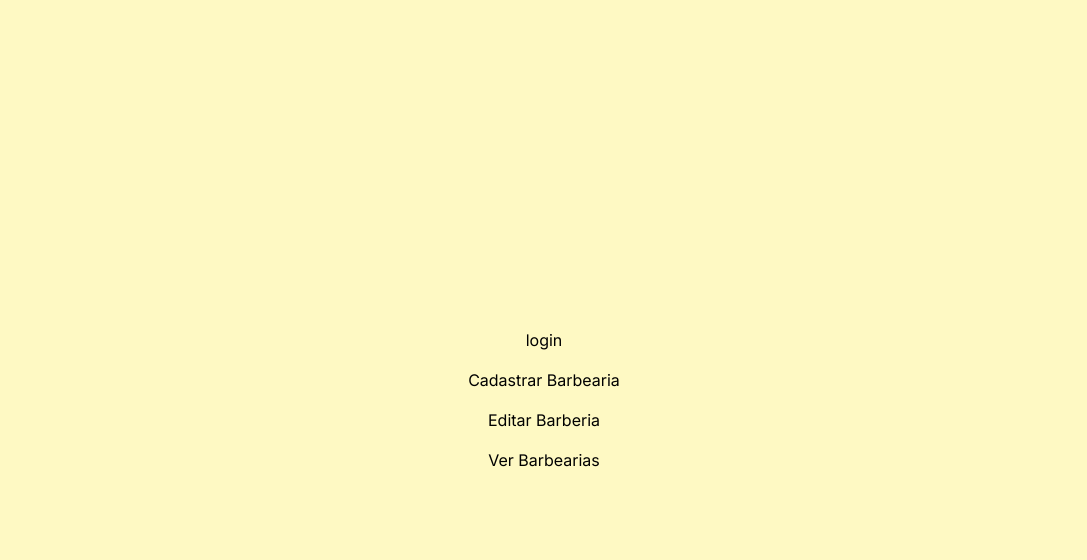
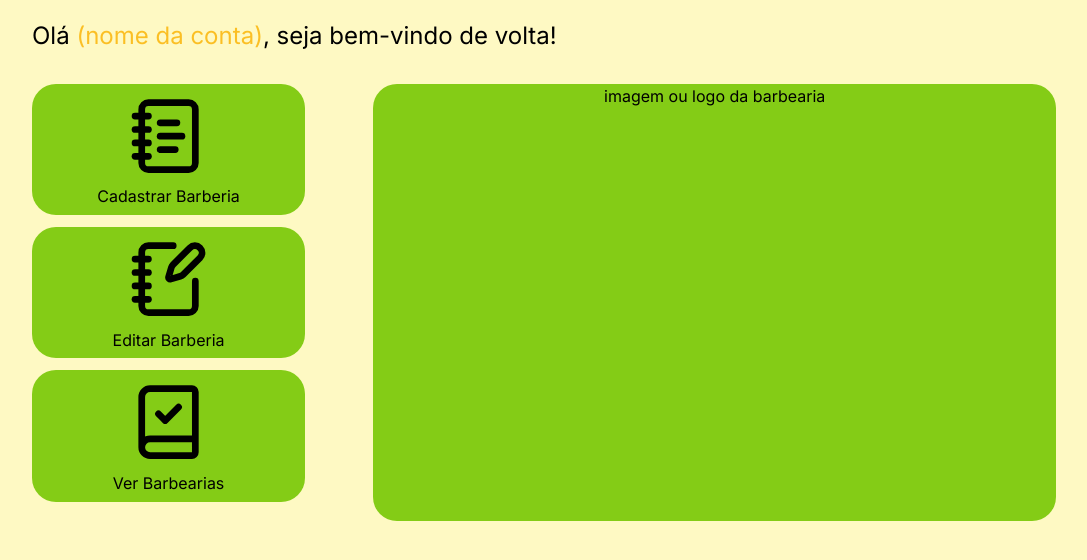
Before and after one commit to KauanMoreiraDev/barber_guto, a Next.js app: page /pages/inicio in a window 1280 px wide. Shown: the top 560 px of the page, without its empty margins (96-1183 px from the left). Built offline with nearby package versions, Linux system fonts and the light colour scheme.

Commit message:
troca de api, montagem dashbord

```diff
--- a/src/app/page.tsx
+++ b/src/app/page.tsx
@@ -14,7 +14,7 @@ const Login = () => {
         e.preventDefault(); // Evita o recarregamento da página
 
         try {
-            const res = await fetch('http://localhost:8800/users/login', { // Altere a URL conforme sua API
+            const res = await fetch('https://backend-barber.vercel.app/users/login', { // Altere a URL conforme sua API
                 method: 'POST',
                 headers: {
                     'Content-Type': 'application/json', // Corrige o header
--- a/src/app/pages/edit/barbers/page.tsx
+++ b/src/app/pages/edit/barbers/page.tsx
@@ -25,7 +25,7 @@ function BarberList() {
     // Fetch barbershops
     const fetchBarbershops = async () => {
         try {
-            const response = await axios.get('http://localhost:8800/barbershops');
+            const response = await axios.get('https://backend-barber.vercel.app/barbershops');
             setBarbershops(response.data);
         } catch (error) {
             console.error(error);
@@ -39,7 +39,7 @@ function BarberList() {
     const fetchBarbers = async (barbershopId: string) => {
         setLoading(true);
         try {
-            const response = await axios.get(`http://localhost:8800/barber/${barbershopId}`);
+            const response = await axios.get(`https://backend-barber.vercel.app/barber/${barbershopId}`);
             setBarbers(response.data);
         } catch (error) {
             console.error(error);
@@ -63,7 +63,7 @@ function BarberList() {
     const handleDeleteBarber = async (barberId: string) => {
         setLoading(true);
         try {
-            await axios.delete(`http://localhost:8800/barber/${barberId}`);
+            await axios.delete(`https://backend-barber.vercel.app/barber/${barberId}`);
             setBarbers((prevBarbers) =>
                 prevBarbers.filter(barber => barber.barberid !== barberId)
             );
--- a/src/app/pages/inicio/page.tsx
+++ b/src/app/pages/inicio/page.tsx
@@ -1,16 +1,41 @@
 'use client'
 
+import { BookCheck, NotebookPen, NotebookText } from "lucide-react";
 import Link from "next/link";
 
 export default function Home() {
   return (
     <main>
       <div className="mx-auto max-w-screen-lg min-h-screen">
-        <div className="flex flex-col items-center justify-center h-screen bg-yellow-100">
-          <Link href={"/pages/login"} className="py-2"> login</Link>
-          <Link href={"/pages/register"} className="py-2"> Cadastrar Barbearia </Link>
-          <Link href={"/pages/edit/barbers"} className="py-2">Editar Barberia</Link>
-          <Link href={"/pages/listBarberShop"} className="py-2">Ver Barbearias</Link>
+
+        <h1 className="py-5">
+          <div className="text-2xl">Olá <span className="text-amber-400">(nome da conta)</span>, seja bem-vindo de volta!</div>
+        </h1>
+        <div className="flex flex-row h-[85vh] py-3">
+
+          <div className="flex flex-col w-1/2 h-full space-y-3">
+            <Link href={"/pages/register"} className="bg-lime-500 rounded-3xl w-4/5 h-1/5 py-3">
+              <div className="text-center h-full">
+                <div className="h-3/4"><NotebookText className="w-full h-full" /></div>
+                <p className="py-2">Cadastrar Barberia</p>
+              </div>
+            </Link>
+            <Link href={"/pages/edit/barbers"} className="bg-lime-500 rounded-3xl w-4/5 h-1/5 py-3">
+              <div className="text-center h-full">
+                <div className="h-3/4"><NotebookPen className="w-full h-full" /></div>
+                <p className="py-2">Editar Barberia</p>
+              </div>
+            </Link>
+            <Link href={"/pages/listBarberShop"} className="bg-lime-500 rounded-3xl w-4/5 h-1/5 py-3">
+              <div className="text-center h-full">
+                <div className="h-3/4"><BookCheck className="w-full h-full" /></div>
+                <p className="py-2">Ver Barbearias</p>
+              </div>
+            </Link>
+          </div>
+
+          <div className="bg-lime-500 w-full h-2/3 rounded-3xl text-center"> imagem ou logo da barbearia</div>
+
         </div>
       </div>
     </main>
--- a/src/app/pages/listBarberShop/page.tsx
+++ b/src/app/pages/listBarberShop/page.tsx
@@ -22,7 +22,7 @@ function BarbershopList() {
 
     const fetchBarbershops = async () => {
         try {
-            const response = await axios.get('http://localhost:8800/barbershops');
+            const response = await axios.get('https://backend-barber.vercel.app/barbershops');
             setBarbershops(response.data);
         } catch (error) {
             console.error(error);
@@ -39,7 +39,7 @@ function BarbershopList() {
     const handleDelete = async (id: string) => {
         setLoading(true);
         try {
-            await axios.delete(`http://localhost:8800/barbershops/${id}`);
+            await axios.delete(`https://backend-barber.vercel.app/barbershops/${id}`);
             setBarbershops((prevBarbershops) =>
                 prevBarbershops.filter(barbershop => barbershop.id !== id)
             );
--- a/src/app/pages/register/barber/page.tsx
+++ b/src/app/pages/register/barber/page.tsx
@@ -20,7 +20,7 @@ function BarberForm() {
         setSuccess(false);
 
         try {
-            await axios.post(`http://localhost:8800/barbershops/`, {
+            await axios.post(`https://backend-barber.vercel.app/barbershops/`, {
                 name,
                 address,
                 phones,
--- a/src/app/pages/register/barberShop/page.tsx
+++ b/src/app/pages/register/barberShop/page.tsx
@@ -20,7 +20,7 @@ function BarbershopForm() {
         setSuccess(false);
 
         try {
-            await axios.post(`http://localhost:8800/barbershops/`, {
+            await axios.post(`https://backend-barber.vercel.app/barbershops/`, {
                 name,
                 address,
                 phones,
```
